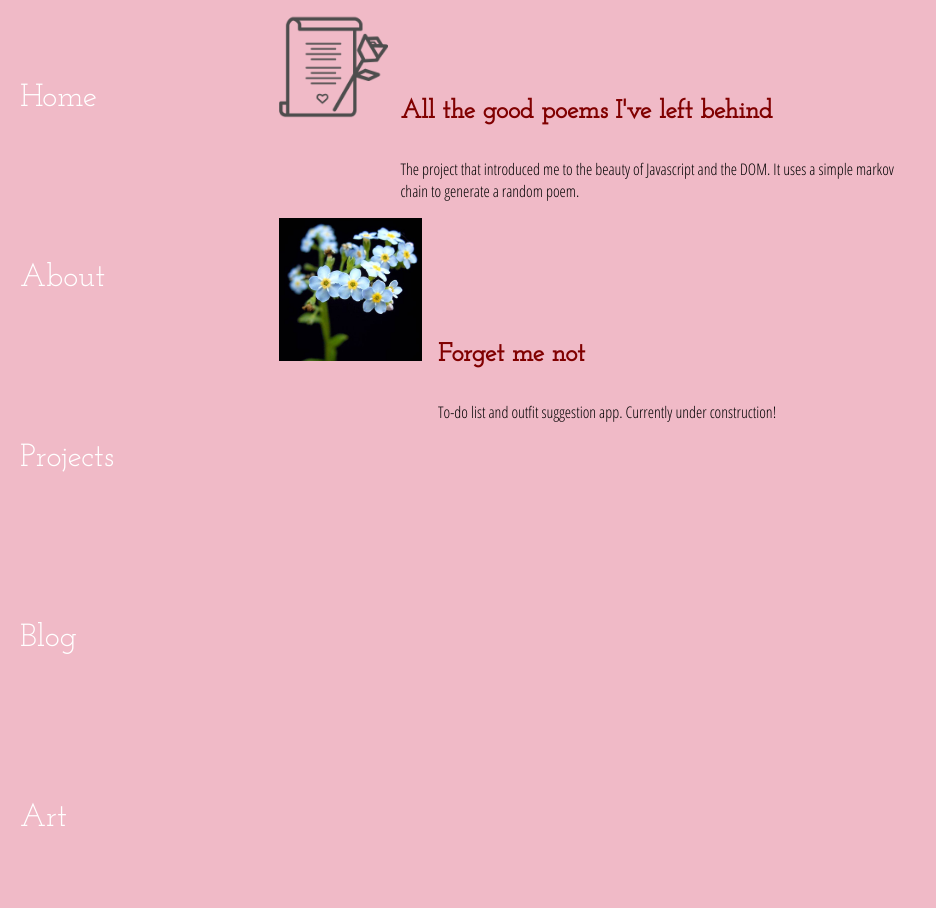
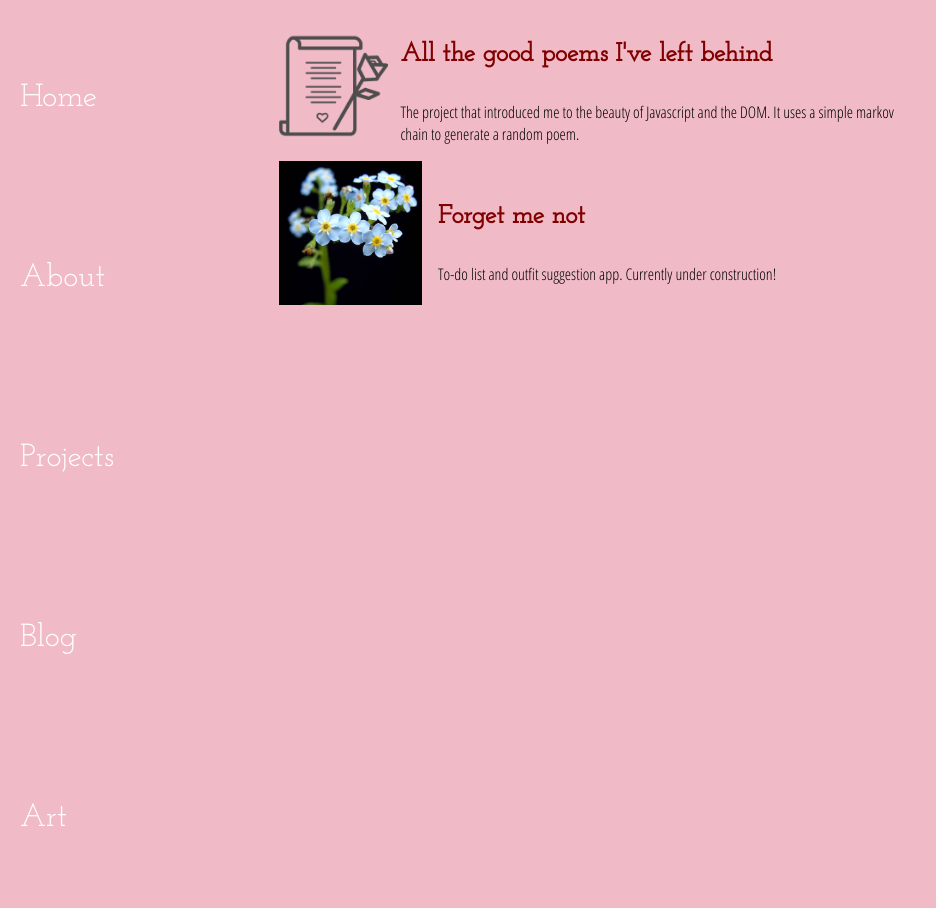
Before and after one commit to AlyssaYelle/AlyssaYelle.github.io, a Jekyll site: the page built from projects/index.html, in a window 1280 px wide. Shown: the whole page, without its empty margins (0-936 px from the left). Built offline with Jekyll 4.4.1, drawn with Linux system fonts in a browser that asks for light colours.

Commit message:
article styling

```diff
--- a/css/main.css
+++ b/css/main.css
@@ -155,7 +155,7 @@ ul.posts li {
   display: flex;
   flex-direction: row;
   justify-content: flex-start;
-  align-items: baseline;
+  align-items: center;
 }
 
 .proj-icon {
--- a/projects/index.html
+++ b/projects/index.html
@@ -25,7 +25,7 @@ title: Projects
 		</div>
 		<div>
 			<h4>
-				<a href='#' target='_blank'>Forget me not</a>
+				<a href='https://alyssayelle.github.io/forget-me-not/' target='_blank'>Forget me not</a>
 			</h4>
 			<p>
 				To-do list and outfit suggestion app. Currently under construction!
```
